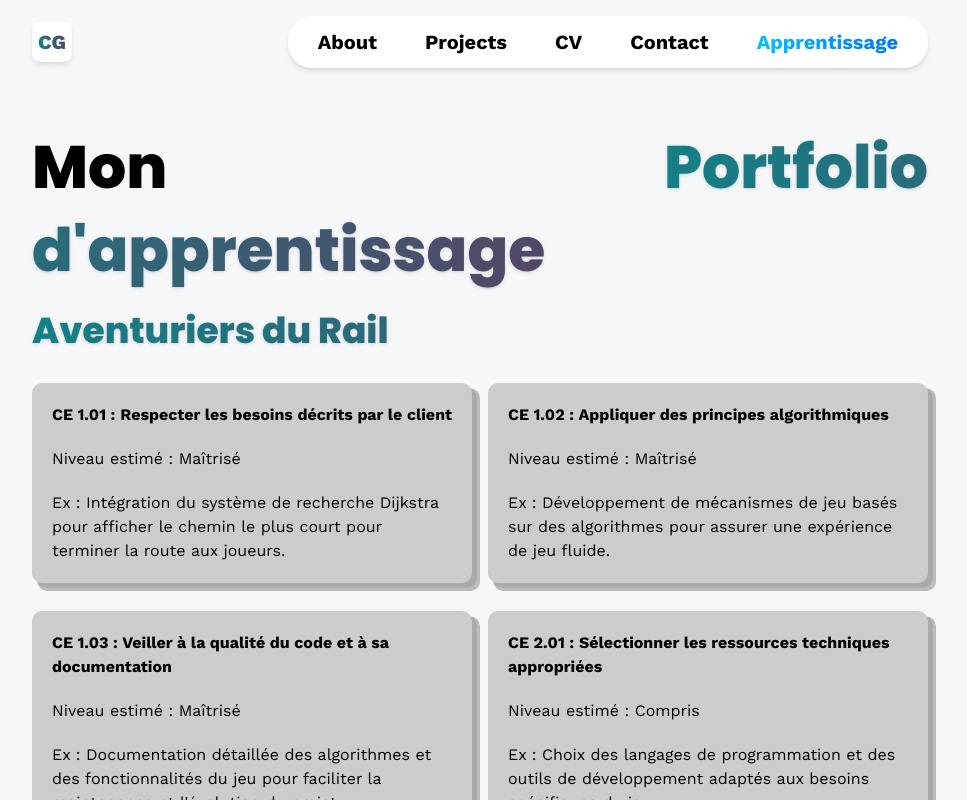
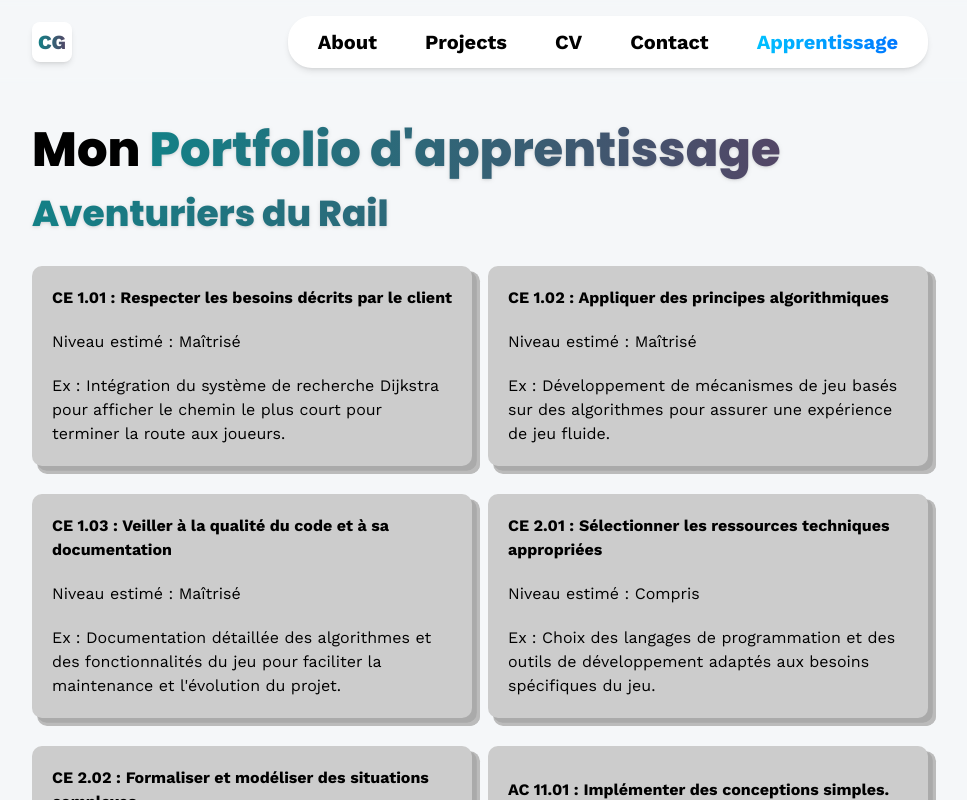
Before and after one commit to Clement-Garro/portfolio, a React (Vite) app: page /pfa in a window 1280 px wide. Shown: the top 800 px of the page, without its empty margins (160-1127 px from the left). Built offline with nearby package versions, Linux system fonts and the light colour scheme; no server answers.

Commit message:
ajout Apprentissage a remove apres la note car inutile

```diff
--- a/src/pages/PFA.jsx
+++ b/src/pages/PFA.jsx
@@ -7,7 +7,7 @@
     return (
         <section className="max-container">
             <div className="text-center pb-5">
-                <h1 className="head-text">
+                <h1 className="head-text !text-5xl">
                     Mon{" "}
                     <span className="gradient_text drop-shadow font-semibold">
                 Portfolio d'apprentissage
```
